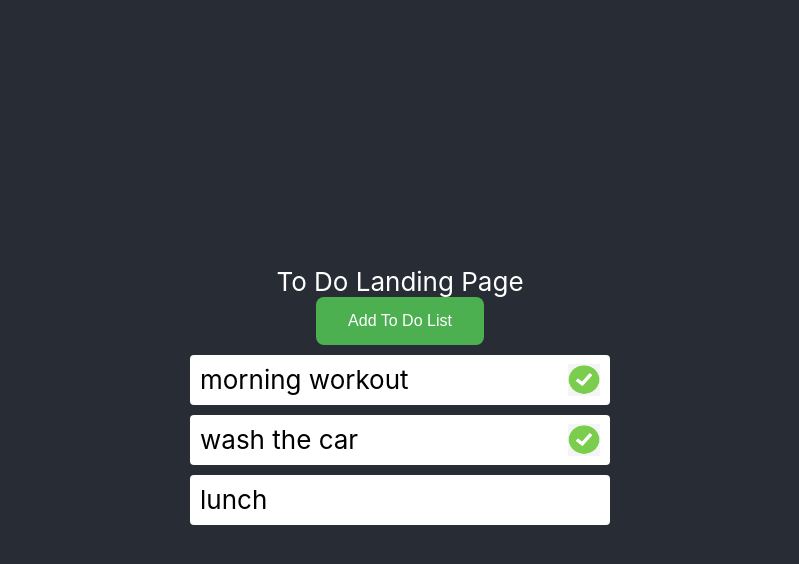
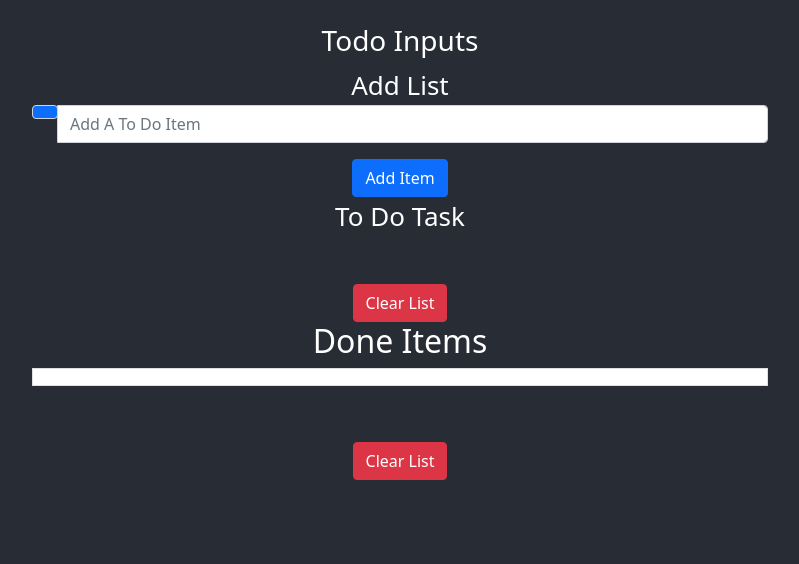
Before and after one commit to dhaniverdant/todo, a React (Create React App) app: page / in a window 1280 px wide. Shown: the top 564 px of the page, without its empty margins (240-1039 px from the left). Built offline with nearby package versions, Linux system fonts and the light colour scheme.

Commit message:
separate list and render all in landing page

```diff
--- a/package.json
+++ b/package.json
@@ -34,6 +34,7 @@
     ]
   },
   "devDependencies": {
+    "bootstrap": "^5.1.0",
     "web-vitals": "^2.1.0"
   }
 }
--- a/src/App.css
+++ b/src/App.css
@@ -19,7 +19,7 @@
   display: flex;
   flex-direction: column;
   align-items: center;
-  justify-content: center;
+  justify-content: flex-start;
   font-size: calc(10px + 2vmin);
   color: white;
 }
--- /dev/null
+++ b/src/Components/List/AddTodo.js
@@ -0,0 +1,44 @@
+import React, { useState } from "react";
+import './TodoList.scss'
+import { v1 as uuid } from "uuid";
+
+const AddTodo = ({ handleSubmit }) => {
+  const [text, setText] = useState("");
+
+  const handleChange = event => setText(event.target.value);
+  const handleSave = () => {
+    handleSubmit({ title: text, id: uuid() });
+    setText("");
+  };
+
+  return (
+    <div>
+      <div>Add List</div>
+      <form onSubmit={handleSubmit}>
+        <div className="input-group">
+          <div className="input-group-prepend">
+            <div className="input-group-text bg-primary text-white">
+              <i className="fa fa-book" />
+            </div>
+          </div>
+          <input
+            type="text"
+            className="form-control text-capitalize"
+            placeholder="Add A To Do Item"
+            value={text}
+            onChange={handleChange}
+          />
+        </div>
+        <button
+          type="button"
+          onClick={handleSave}
+          className="btn btn-block btn-primary mt-3"
+        >
+          Add Item
+        </button>
+      </form>
+    </div>
+  );
+}
+
+export default AddTodo;
--- /dev/null
+++ b/src/Components/List/DoneList.js
@@ -0,0 +1,24 @@
+import React from "react";
+
+const DoneList = ({ items, clearList }) => {
+
+  return (
+    <div>
+      <h2 className="text-capitalize text-center">Done Items</h2>
+      <ul className="list-group-item text-capitalize d-flex justify-content-between my-2">
+        {items.map(item => (
+          <li key={item.id}>{item.title}</li>
+        ))}
+      </ul>
+      <button
+        type="button"
+        className="btn btn-danger btn-block text-capitalize mt-5"
+        onClick={clearList}
+      >
+        clear list
+      </button>
+    </div>
+  );
+};
+
+export default DoneList;
--- /dev/null
+++ b/src/Components/List/TodoItem.js
@@ -0,0 +1,17 @@
+import React from 'react';
+import check from '../../Images/check.png'
+
+const TodoItem = ({ title, doneItem }) => {
+
+  return (
+    <li className="list-group-item text-capitalize d-flex justify-content-between my-2">
+      <h6>{title}</h6>
+      <div className="todo-icon">
+        <img className="icon-close" alt="check" src={check} onClick={doneItem} />
+      </div>
+
+    </li>
+  );
+};
+
+export default TodoItem
--- a/src/Components/List/TodoList.js
+++ b/src/Components/List/TodoList.js
@@ -1,42 +1,73 @@
-import React, { useState } from 'react';
+import React from 'react';
 import './TodoList.scss'
-import check from '../../Images/check.png'
+// import check from '../../Images/check.png'
+// import AddButton from '../Buttons/AddButton'
+import TodoItem from './TodoItem';
 
-function TodoList() {
-  const [todo, setTodo] = useState([
-    {
-      name: "morning workout",
-      isDone: false
-    },
-    {
-      name: "wash the car",
-      isDone: false
-    },
-    {
-      name: "lunch",
-      isDone: true
-    }
-  ]);
+function TodoList({ items, clearList, doneItem  }) {
+  // const [todo, setTodo] = useState([
+  //   {
+  //     name: "morning workout",
+  //     isDone: false
+  //   },
+  //   {
+  //     name: "wash the car",
+  //     isDone: false
+  //   },
+  //   {
+  //     name: "lunch",
+  //     isDone: true
+  //   }
+  // ]);
 
-  const onClickDone = index => e => {
-    let newArr = [...todo];
-    newArr[index].isDone = true;
+  // const [done, setDone] = useState([]);
 
-    setTodo(newArr);
-  }
+  // const onClickDone = index => e => {
+  //   let newArr = [...todo];
+  //   newArr[index].isDone = true;
+  //   setDone(newArr[index]);
 
-  const mapTodo = todo.map((item, index) => {
-    return (
-      <div className="list" key={index}>
-        <div>{item.name}</div>
-        {item.isDone === false ?
-          <img className="icon-close" alt="check" src={check} onClick={onClickDone(index)} /> : ""
-        }
-      </div>
-    );
-  })
+  //   setTodo(newArr);
+  // }
 
-  return mapTodo;
+  // const onAddList = () => {
+  //   console.log("add button clicked");
+  // }
+
+  // const mapTodo = todo.map((item, index) => {
+    // const incompleteItems = item.filter(item => !item.isComplete);
+    // const completeItems = item.filter(item => setDone(item.isComplete));
+  //   return (
+  //     <div className="list" key={index}>
+  //       <div>{item.name}</div>
+  //       {item.isDone === false ?
+  //         <img className="icon-close" alt="check" src={check} onClick={onClickDone(index)} /> : ""
+  //       }
+  //     </div>
+  //   );
+  // })
+
+  return (
+    <div>
+      <div>To Do Task</div>
+      {items.map(item => {
+        return (
+          <TodoItem
+            key={item.id}
+            title={item.title}
+            doneItem={() => doneItem(item.id)}
+          />
+        );
+      })}
+      <button
+        type="button"
+        className="btn btn-danger btn-block text-capitalize mt-5"
+        onClick={clearList}
+      >
+        clear list
+      </button>
+    </div>
+  );
 }
 
 // function TodoList() {
--- a/src/Pages/Landing/Landing.js
+++ b/src/Pages/Landing/Landing.js
@@ -1,17 +1,41 @@
-import React from 'react'
-import AddButton from '../../Components/Buttons/AddButton'
+import React, { useState } from 'react'
+import "bootstrap/dist/css/bootstrap.min.css";
+import AddTodo from '../../Components/List/AddTodo';
+import DoneList from '../../Components/List/DoneList';
 import TodoList from '../../Components/List/TodoList';
 
 const Landing = () => {
-  const onAddList = () => {
-    console.log("add button clicked");
-  }
+  const [items, setItems] = useState([]);
+
+  const onAdd = item => {
+    setItems(current => [...current, { ...item, isComplete: false }]);
+  };
+
+  const clearList = () => setItems([]);
+
+  const doneItem = id => {
+    const item = items.find(x => x.id === id);
+    item.isComplete = true;
+    setItems(current => [...current.filter(x => x.id !== id), item]);
+  };
+
+  const incompleteItems = items.filter(x => !x.isComplete);
+  const completeItems = items.filter(x => x.isComplete);
 
   return (
-    <div>
-      <div>To Do Landing Page</div>
-      <AddButton text="Add To Do List" onClick={onAddList} />
-      <TodoList />
+    <div className="container">
+      <div className="row">
+        <div className="col-10 mx-auto col-md-8 mt-4">
+          <h3 className="text-capitalize text-center">Todo Inputs</h3>
+          <AddTodo handleSubmit={onAdd} />
+          <TodoList
+            items={incompleteItems}
+            clearList={clearList}
+            doneItem={doneItem}
+          />
+          <DoneList items={completeItems} doneItem={doneItem} />
+        </div>
+      </div>
     </div>
   );
 }
```
Also changed, not shown: 2 other files (tests, documents, lock files or other folders).
